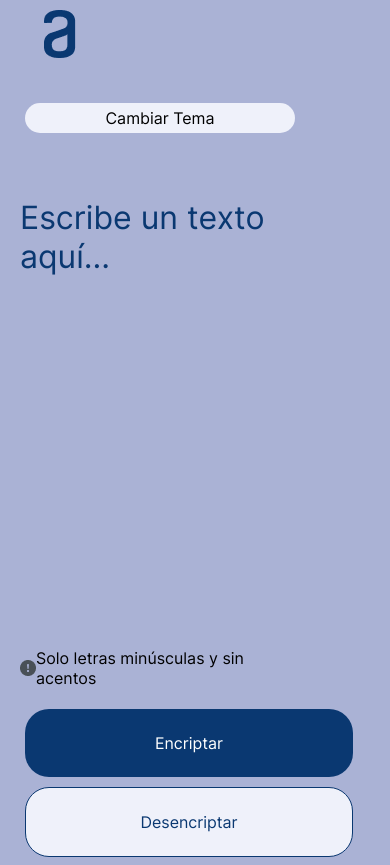
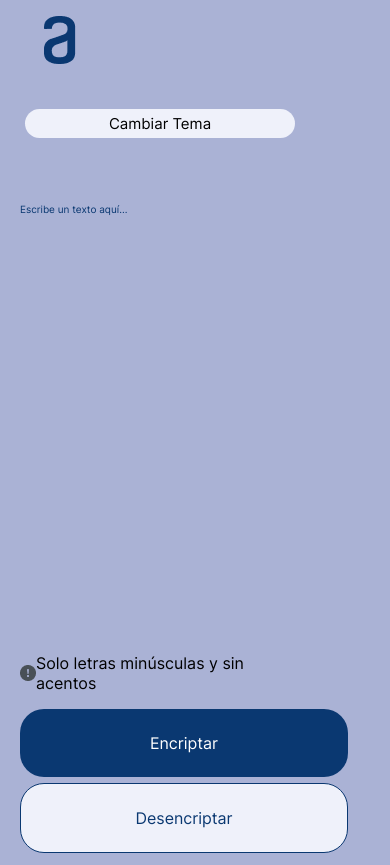
Before and after one commit to IrisArias/Encriptador-Challenge01, a plain HTML site: page index.html in a window 390 px wide. Shown: the top 865 px of the page. Drawn offline with Linux system fonts and the light colour scheme; files whose address does not match are found by name.

Commit message:
arreglando medidas...

```diff
--- a/css/style.css
+++ b/css/style.css
@@ -25,12 +25,10 @@
 }
 
 header{
-	padding-top: 10px;
-
+	padding-top: 1rem;
 }
 .btn-copy{
 	visibility: hidden;
-
 }
 body{
 	background-color: var(--Light-blue-400);
@@ -38,9 +36,8 @@ body{
 .contenido{
 	display: flex;
 	background-color: transparent;
-	padding: 40px 5px;
+	padding: 30px 5px;
 }
-
 .caja-ingreso{
 	display: flex;
 	flex-direction: column;
@@ -52,7 +49,7 @@ body{
 #txt-entrada{
 	height: 450px;
 	margin-top: 60px;
-	font-size: 32px;
+	font-size: calc(1em + 1vw);
 	color: var(--Dark-blue-300);
 	background-color: transparent;
 	border-style: none;
@@ -63,7 +60,7 @@ body{
 	height: 100%;
 	width: 100%;
 	float: center;
-	font-size: 25px;
+	font-size: calc(1em + 1vw);
 	color: var(--Dark-blue-300);
 	background-color: transparent;
 	border-style: none;
@@ -82,7 +79,7 @@ textarea::placeholder {
 }
 h2{
 	color: var(--Gray-400);
-	font-size: 24px;
+	font-size: calc(1em + 1vw);
 }
 /* div de los buttons */
 .buttons{
@@ -118,9 +115,8 @@ h2{
 	flex-direction: column;
 	align-items: center;
 	background-color: var(--White);
-	padding: 32px;
+	padding: 2em;
 	border-radius: 32px;
-	margin-right: 20px;
 }
 
 footer {
@@ -164,27 +160,30 @@ body.dark-mode{
 	  align-self: center;
 	}
 	.btn-mode{
-		width: 30%;
+		width: 10rem;
 	}
-
 	.caja-ingreso{
 		margin: 20px;
 	}
 	.caja-resultado{
-		margin: 20px;
+		margin: 1em;
 	}
 }
 
 @media screen and (max-width: 480px) {
 
+	#txt-entrada{
+		font-size: 10px;
+	}
 	.buttons{
 		display: inline;
 	}
-	.btn{
-		margin: 5px;
+	.btn-desencripta{
+		margin-top: 0.4rem;
 	}
 	.btn-mode{
 		width: 100%;
+		font-size: 15px;
 	}
 
 }
--- a/index.html
+++ b/index.html
@@ -33,10 +33,8 @@
 
 			<textarea id="vacio"></textarea> <br>
 			<input id="btn-copiar" class="btn btn-desencripta btn-copy" type="submit" value="Copiar">
-
 		</div>
 	</div>
-
 
     <footer>
     	<ul>
@@ -47,7 +45,7 @@
 
     </footer>
 
+	<script src="./js/main.js"></script>
 
-	<script src="./js/main.js"></script>
 </body>
 </html>
```
Also changed, not shown: js/main.js (+0 -7 lines).
